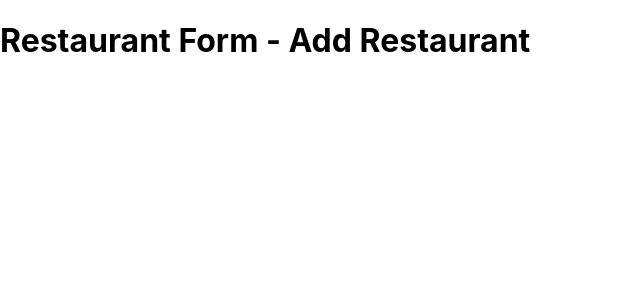
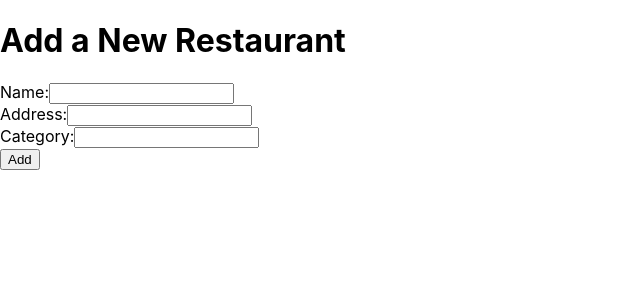
Before and after one commit to zs-akkaya/RestaurantManagementSystem, a React (Create React App) app in the folder frontend/: page /add in a window 1280 px wide. Shown: the top 300 px of the page, without its empty margins (0-640 px from the left). Built offline with nearby package versions, Linux system fonts and the light colour scheme.

Commit message:
Restaurant Form page added to add new restaurants to the database

```diff
--- a/frontend/src/components/HomePage.tsx
+++ b/frontend/src/components/HomePage.tsx
@@ -1,7 +1,19 @@
 import React from 'react';
+import { useNavigate } from 'react-router-dom';
 
 const HomePage: React.FC = () => {
-    return <h1>Welcome to the Restaurant Management System!</h1>;
+    const navigate = useNavigate();
+
+    const handleAddRestaurant = () => {
+        navigate('/add');
+    };
+
+    return (
+        <div>
+            <h1>Welcome to the Restaurant Management System!</h1>
+            <button onClick={handleAddRestaurant}>Add a New Restaurant</button>
+        </div>
+    );
 };
 
 export default HomePage;
--- a/frontend/src/components/RestaurantForm.tsx
+++ b/frontend/src/components/RestaurantForm.tsx
@@ -1,10 +1,82 @@
-import React from 'react';
-import { useParams } from 'react-router-dom';
+import React, { useState } from 'react';
+import { useNavigate } from 'react-router-dom';
 
 const RestaurantForm: React.FC = () => {
-    const { id } = useParams<{ id?: string }>(); // Optional id for adding/modifying
+    const navigate = useNavigate();
 
-    return <h1>Restaurant Form - {id ? 'Modify' : 'Add'} Restaurant</h1>;
+    const [formData, setFormData] = useState({
+        name: '',
+        address: '',
+        category: '',
+    });
+
+    const handleChange = (e: React.ChangeEvent<HTMLInputElement>) => {
+        const { name, value } = e.target;
+        setFormData({ ...formData, [name]: value });
+    };
+
+    const handleSubmit = async (e: React.FormEvent) => {
+        e.preventDefault();
+
+        // Add the new restaurant to the database by using POST to /restaurants endpoint
+        try {
+            const response = await fetch('http://localhost:5001/restaurants', {
+                method: 'POST',
+                headers: { 'Content-Type': 'application/json' },
+                body: JSON.stringify(formData),
+            });
+
+            // If success, navigate to the homepage
+            if (response.ok) {
+                alert('Restaurant added successfully!');
+                navigate('/');
+            } else {
+                alert('Failed to add restaurant');
+            }
+        } catch (error) {
+            console.error('Error adding restaurant:', error);
+            alert('An error occurred');
+        }
+    };
+
+    return (
+        <div>
+            <h1>Add a New Restaurant</h1>
+            <form onSubmit={handleSubmit}>
+                <div>
+                    <label>Name:</label>
+                    <input
+                        type="text"
+                        name="name"
+                        value={formData.name}
+                        onChange={handleChange}
+                        required
+                    />
+                </div>
+                <div>
+                    <label>Address:</label>
+                    <input
+                        type="text"
+                        name="address"
+                        value={formData.address}
+                        onChange={handleChange}
+                        required
+                    />
+                </div>
+                <div>
+                    <label>Category:</label>
+                    <input
+                        type="text"
+                        name="category"
+                        value={formData.category}
+                        onChange={handleChange}
+                        required
+                    />
+                </div>
+                <button type="submit">Add</button>
+            </form>
+        </div>
+    );
 };
 
 export default RestaurantForm;
```
